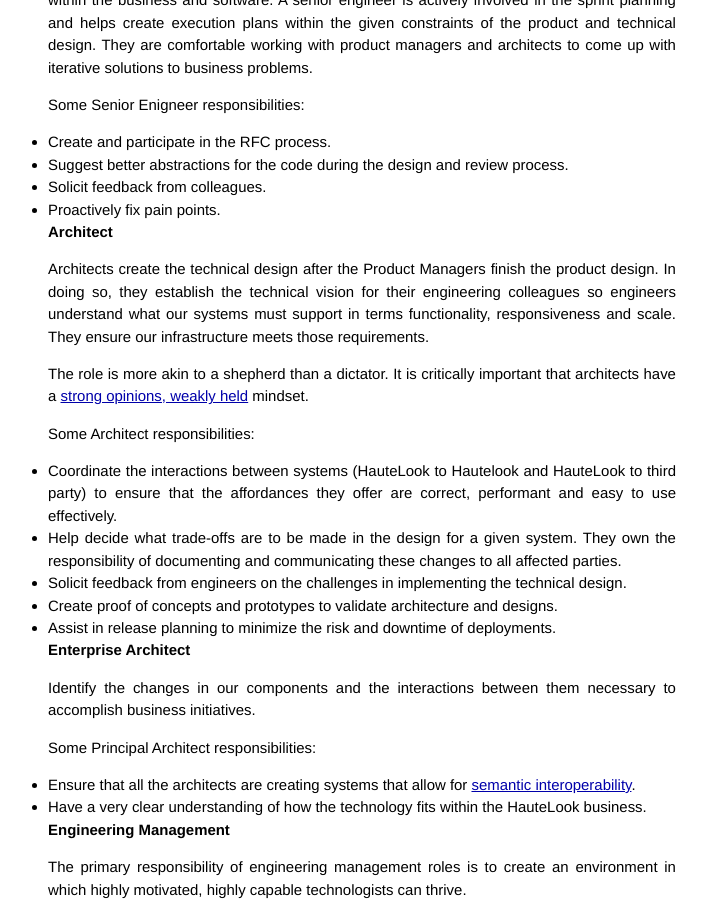
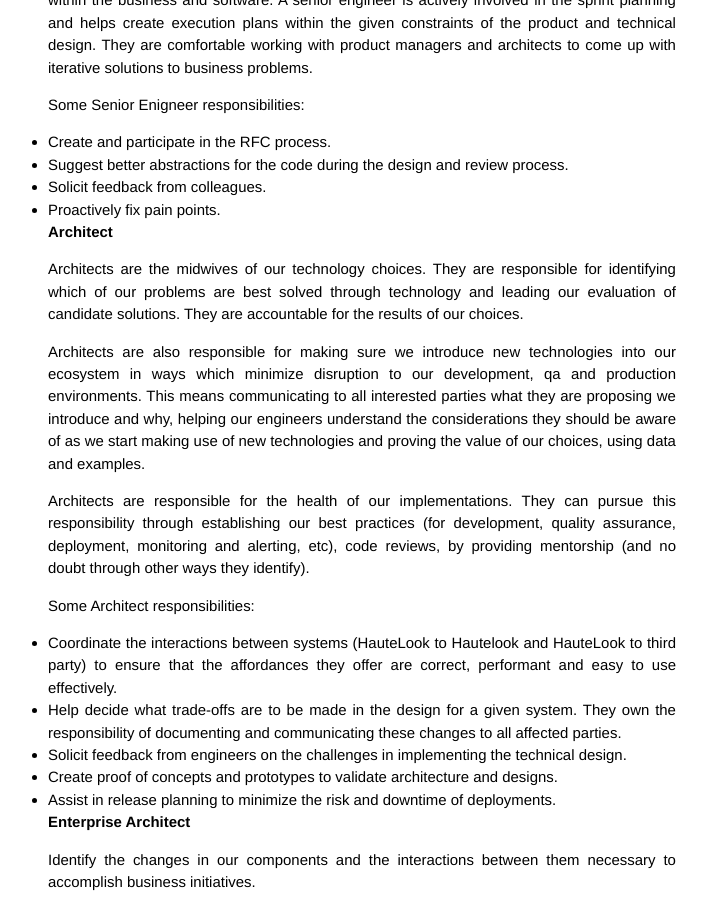
Before and after one commit to hautelook/hautelook.github.io, a Jekyll site: the page built from roles/index.md, in a window 1280 px wide and 900 px high, scrolled down 1610 px. Shown: the whole window, without its empty margins (278-985 px from the left). Built offline with Jekyll 4.4.1, drawn with Linux system fonts in a browser that asks for light colours; Markdown is read by kramdown in place of the engine named in the settings.

Commit message:
a different attempt to try to capture the goals of an architect

```diff
--- a/roles/index.md
+++ b/roles/index.md
@@ -63,9 +63,11 @@ Some Senior Enigneer responsibilities:
 
 ## Architect
 
-Architects create the technical design after the Product Managers finish the product design. In doing so, they establish the technical vision for their engineering colleagues so engineers understand what our systems must support in terms functionality, responsiveness and scale. They ensure our infrastructure meets those requirements.
+Architects are the midwives of our technology choices. They are responsible for identifying which of our problems are best solved through technology and leading our evaluation of candidate solutions. They are accountable for the results of our choices.
 
-The role is more akin to a shepherd than a dictator. It is critically important that architects have a [strong opinions, weakly held](http://www.saffo.com/02008/07/26/strong-opinions-weakly-held/) mindset.
+Architects are also responsible for making sure we introduce new technologies into our ecosystem in ways which minimize disruption to our development, qa and production environments. This means communicating to all interested parties what they are proposing we introduce and why, helping our engineers understand the considerations they should be aware of as we start making use of new technologies and proving the value of our choices, using data and examples.
+
+Architects are responsible for the health of our implementations. They can pursue this responsibility through establishing our best practices (for development, quality assurance, deployment, monitoring and alerting, etc), code reviews, by providing mentorship (and no doubt through other ways they identify).
 
 Some Architect responsibilities:
 
```
